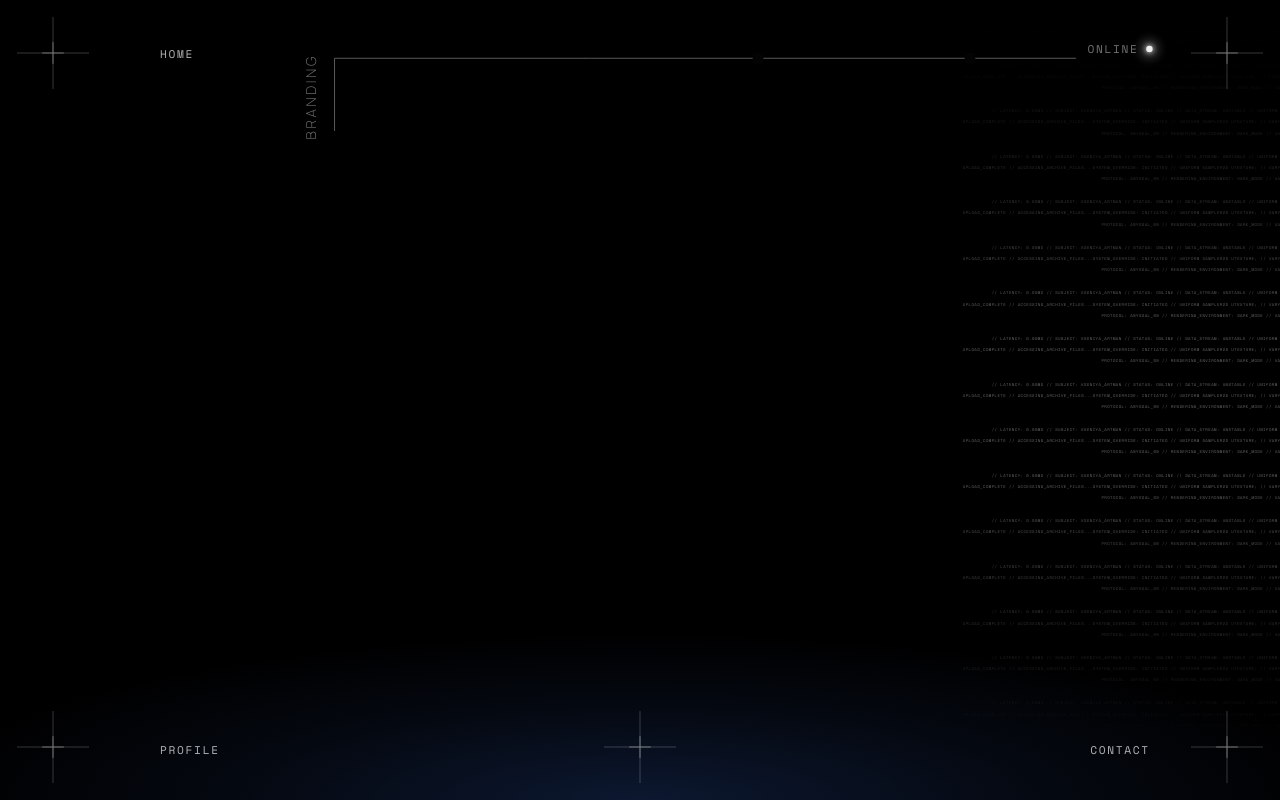
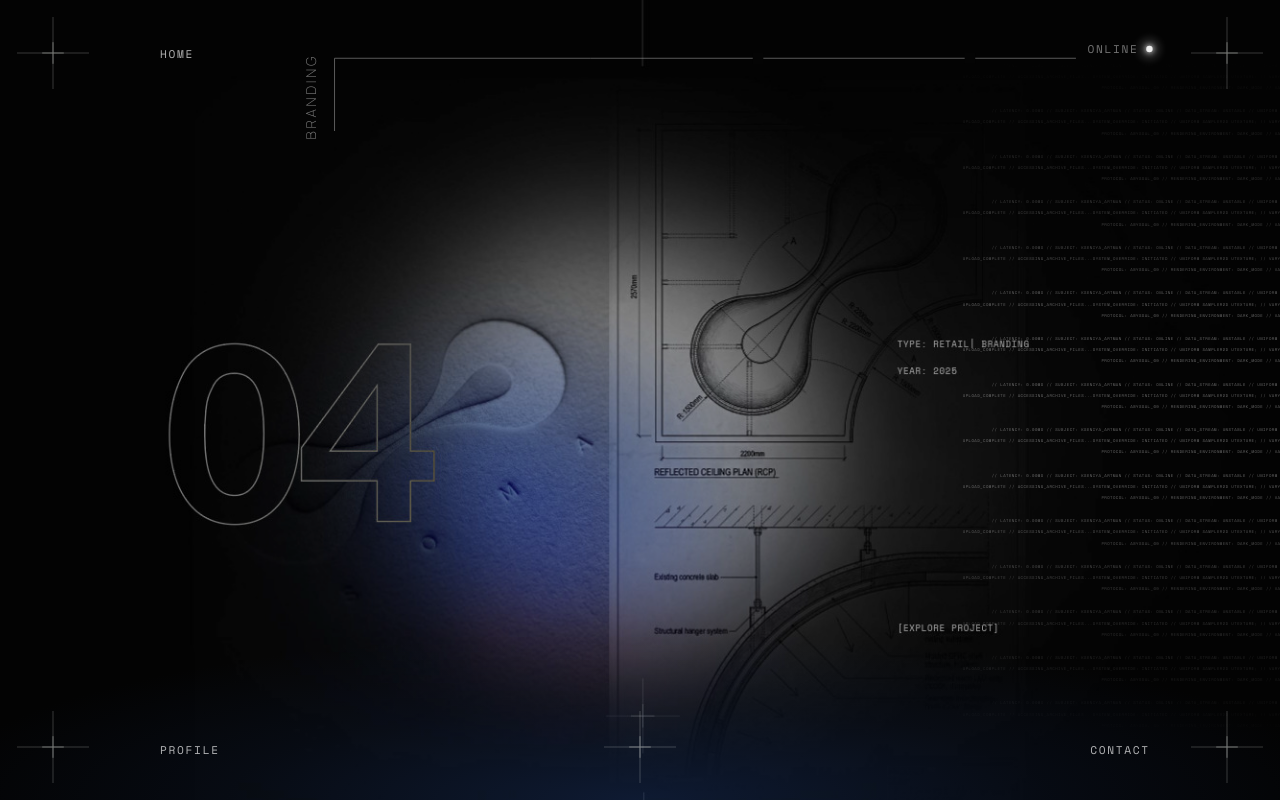
Before and after one commit to Igorvl/ksar-site, a React (Vite) app: page /projects in a window 1280 px wide. Built offline with nearby package versions, Linux system fonts and the light colour scheme.

Commit message:
feat: Add projects hero image and style updates. Remove grain effect from Home.

```diff
--- a/src/pages/ProjectsPage.css
+++ b/src/pages/ProjectsPage.css
@@ -11,6 +11,25 @@
     background-color: #000;
     overflow: hidden;
     /* Or auto if we have scrolling content */
+}
+
+/* === HERO IMAGE === */
+.project-hero-image {
+    position: absolute;
+    top: 0;
+    left: 0;
+    width: 100%;
+    height: 100vh;
+    z-index: 0;
+    /* Behind UI, but in front of background color */
+}
+
+.project-hero-image img {
+    width: 100%;
+    height: 100%;
+    object-fit: cover;
+    opacity: 0.6;
+    /* Slight transparency to blend with black background if needed, or remove if full opacity wanted */
 }
 
 /* === BACKGROUND GLOW === */
--- a/src/pages/ProjectsPage.jsx
+++ b/src/pages/ProjectsPage.jsx
@@ -11,6 +11,11 @@ export default function ProjectsPage() {
 
     return (
         <main className="projects-page">
+            {/* Full Screen Placeholder Image */}
+            <div className="project-hero-image">
+                <img src="/projects_cat_Soma.jpg" alt="Soma Project" />
+            </div>
+
             {/* Background Glow Effect */}
             <div className="home-glow" aria-hidden="true" />
 
```
Also changed, not shown: src/pages/HomePage.css (+2 -14 lines), public/projects_cat_Soma.jpg (added).
